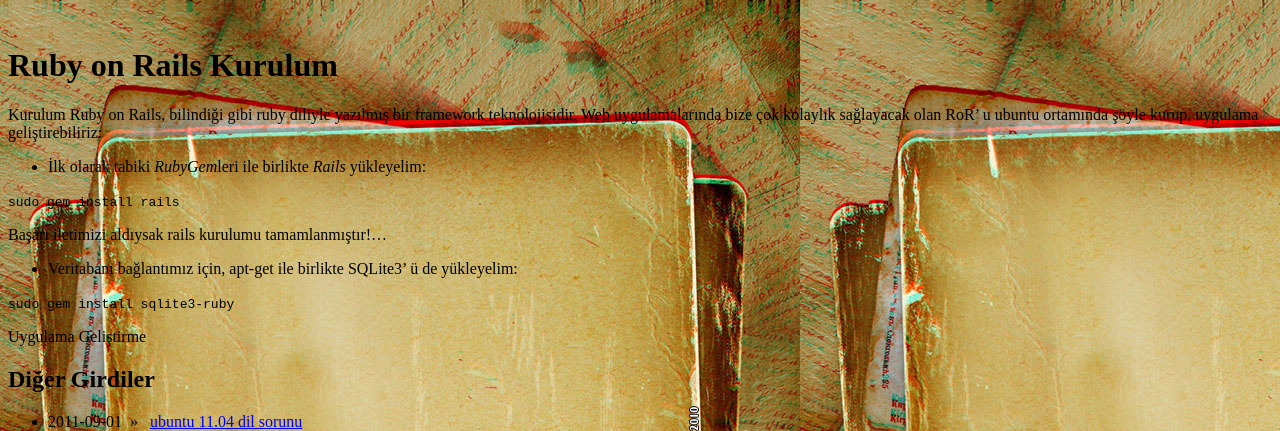
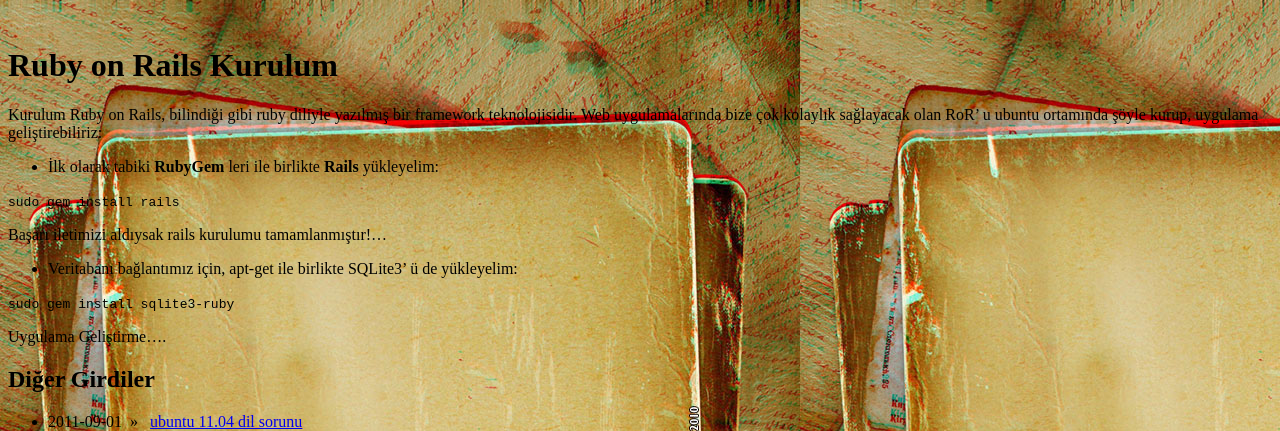
Before and after one commit to aelipek/maydogan.github.old, a Jekyll site: the page built from 1/_posts/2012-03-31-rails.md, in a window 1280 px wide. Shown: the top 431 px of the page. Built offline with Jekyll 4.4.1, drawn with Linux system fonts in a browser that asks for light colours; comment, search, counter and statistics services are not loaded.

Commit message:
düzenle

```diff
--- a/1/_posts/2012-03-31-rails.md
+++ b/1/_posts/2012-03-31-rails.md
@@ -6,7 +6,7 @@
 Kurulum
 Ruby on Rails, bilindiği gibi ruby diliyle yazılmış bir framework teknolojisidir. Web uygulamalarında bize çok kolaylık sağlayacak olan RoR' u ubuntu ortamında şöyle kurup, uygulama geliştirebiliriz:
 
-- İlk olarak tabiki *RubyGem*leri ile birlikte *Rails* yükleyelim:
+- İlk olarak tabiki **RubyGem** leri ile birlikte **Rails** yükleyelim:
 
 `sudo gem install rails`
 
@@ -16,4 +16,4 @@
 
  `sudo gem install sqlite3-ruby`
 
-Uygulama Geliştirme
+Uygulama Geliştirme....
```
